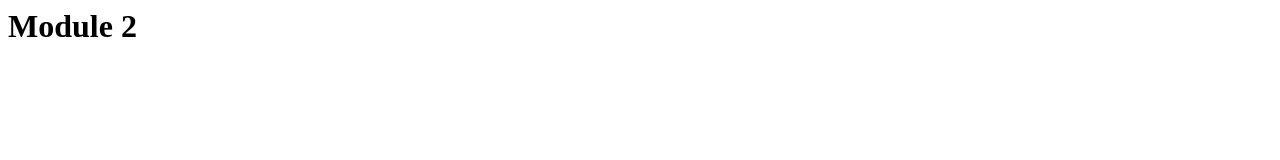
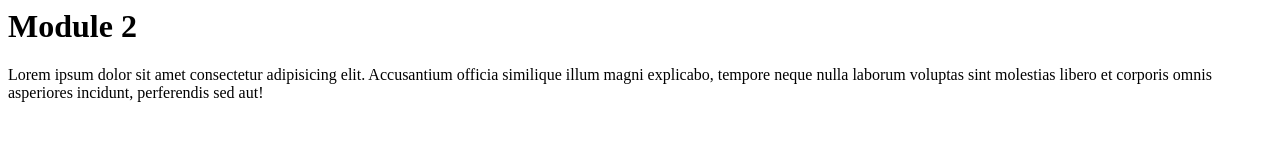
Before and after one commit to moukcamer/module2-solution, a plain HTML site: page index.html in a window 1280 px wide. Drawn offline with Linux system fonts and the light colour scheme.

Commit message:
Update index.html

```diff
--- a/index.html
+++ b/index.html
@@ -6,5 +6,9 @@
   </head>
   <body>
       <h1> Module 2 </h1>
+    <p>Lorem ipsum dolor sit amet consectetur adipisicing elit. Accusantium officia similique illum magni explicabo,
+            tempore neque nulla laborum voluptas sint molestias libero et corporis omnis asperiores incidunt,
+            perferendis
+            sed aut!</p>
   </body>
 </html>
```
